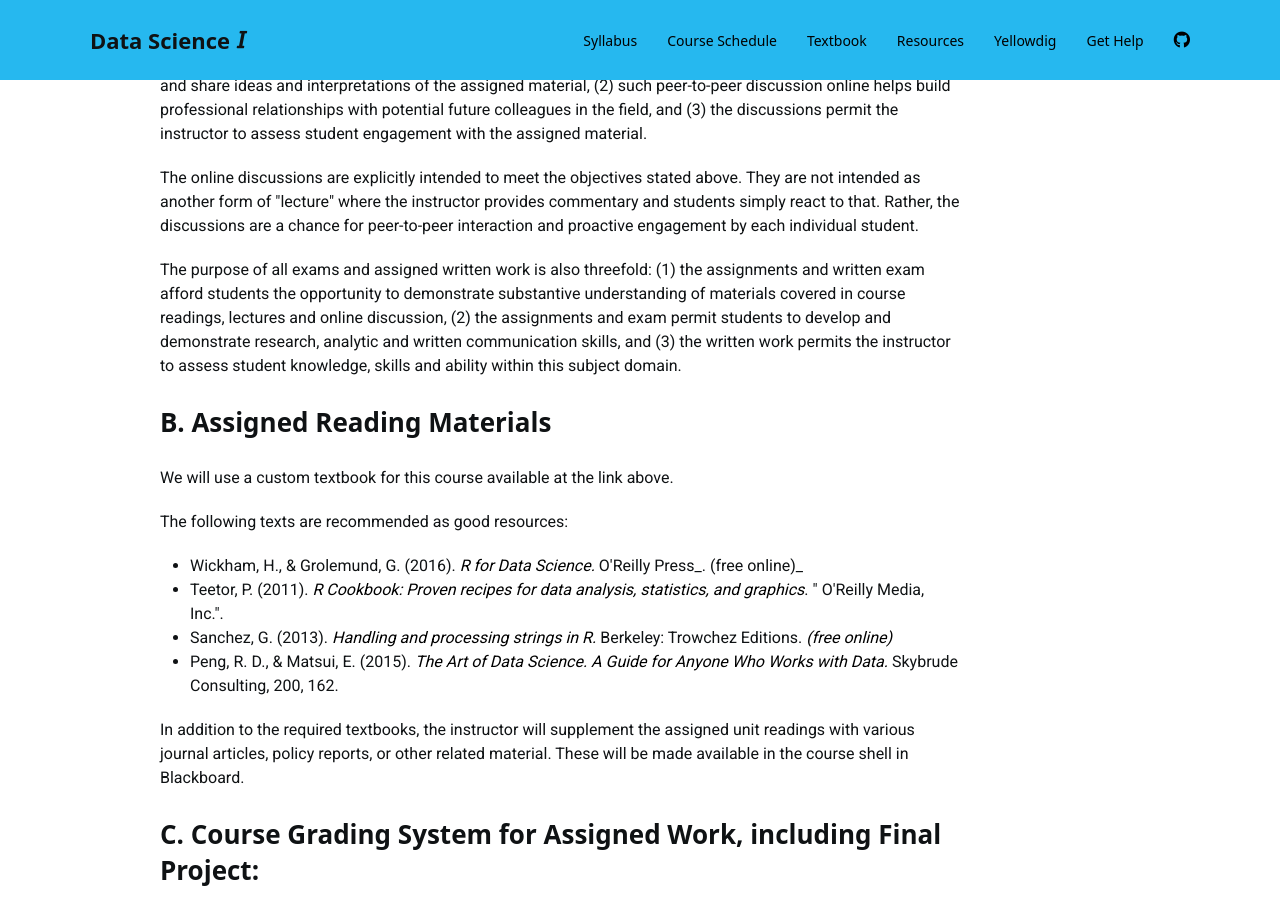
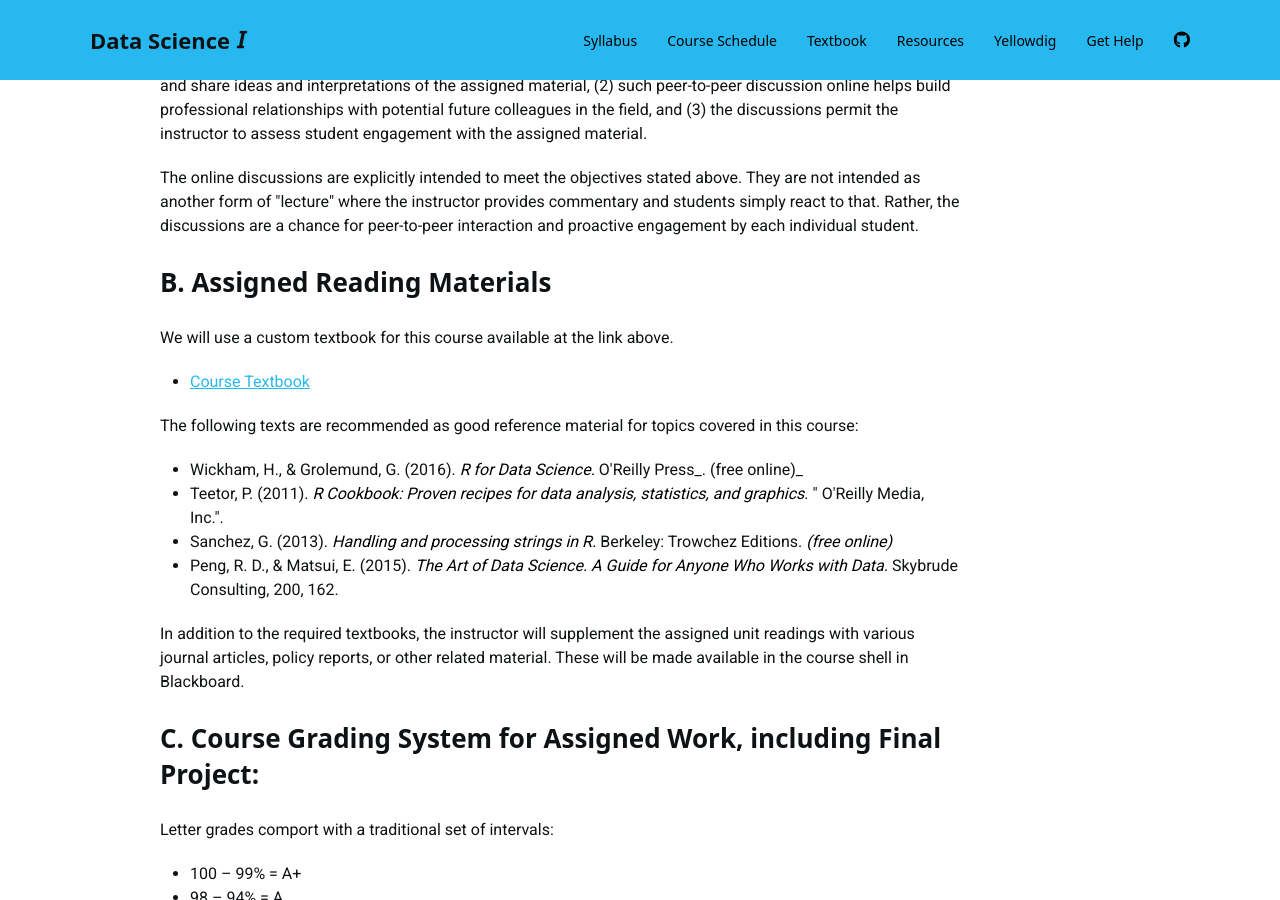
Before and after one commit to DS4PS/cpp-526-fall-2019, a Jekyll site: the page built from index.md, in a window 1280 px wide and 900 px high, scrolled down 5304 px. Built offline with Jekyll 4.4.1, drawn with Linux system fonts in a browser that asks for light colours; nearby versions of some CDN libraries; a style sheet for code colours, icons or effects is not loaded; some of the changed text lies outside the part shown.

Commit message:
Update index.md

```diff
--- a/index.md
+++ b/index.md
@@ -113,7 +113,6 @@
 - Mastery of functions as the building blocks of all R programs, including arguments and scope
 - Knowledge of variable types and data structures in R, including construction and manipulation of data sets
 - Use of logical statements to create and analyze groups within data
-- Basic programming control structures and simulation techniques
 - Ability to build custom visualizations through the base R graphics package
 - Creation of dynamic graphics and data dashboards using R shiny tools
 
@@ -132,9 +131,10 @@
 
 Students will demonstrate competency in understanding, producing and communicating results of their analyses through the following assignments:
 
-- Short (1-5 question) assessments associated with each lecture to ensure basic comprehension of key concepts and to help students and instructors track progress through the course.
+- In-lecture assessment questions to ensure basic comprehension of key concepts and to help students and instructors track progress through the course.
 - Weekly labs that provide opportunities to consolidate and apply material from the lectures.
-- A final project that integrates several components of the learning objectives above.
+- Discussion topics on broad data science trends.
+- A final project that integrates several skills to create a data dashboard.
 
 Assigned work, including the course final project, and the quality of active participation in the regular online discussion sessions that are a critical part of the course learning strategy are the tools the instructors will use to measure comprehension and skill; the student&#39;s course grade is a direct reflection of demonstrated performance. Students should take stated expectations seriously regarding preparation, conduct, and academic honesty in order to receive a grade reflective of outstanding performance.  Students should be aware that merely completing assigned work in no way guarantees an outstanding grade in the course. To receive an outstanding course grade (using the grading scheme described below and the performance assessment approach noted above) all assigned work should completed on time with careful attention to assignment details.
 
@@ -152,7 +152,7 @@
 
 The online discussions are explicitly intended to meet the objectives stated above.  They are not intended as another form of &quot;lecture&quot; where the instructor provides commentary and students simply react to that.  Rather, the discussions are a chance for peer-to-peer interaction and proactive engagement by each individual student.
 
-The purpose of all exams and assigned written work is also threefold: (1) the assignments and written exam afford students the opportunity to demonstrate substantive understanding of materials covered in course readings, lectures and online discussion, (2) the assignments and exam permit students to develop and demonstrate research, analytic and written communication skills, and (3) the written work permits the instructor to assess student knowledge, skills and ability within this subject domain.
+
 
 
 
@@ -160,8 +160,9 @@
 
 We will use a custom textbook for this course available at the link above.
 
+* [Course Textbook](https://ds4ps.org/cpp-526-fall-2019/textbook/)
 
-The following texts are recommended as good resources:
+The following texts are recommended as good reference material for topics covered in this course:
 
 * Wickham, H., &amp; Grolemund, G. (2016). _R for Data Science._ O&#39;Reilly Press_. (free online)_
 * Teetor, P. (2011). _R Cookbook: Proven recipes for data analysis, statistics, and graphics_. &quot; O&#39;Reilly Media, Inc.&quot;.
```
